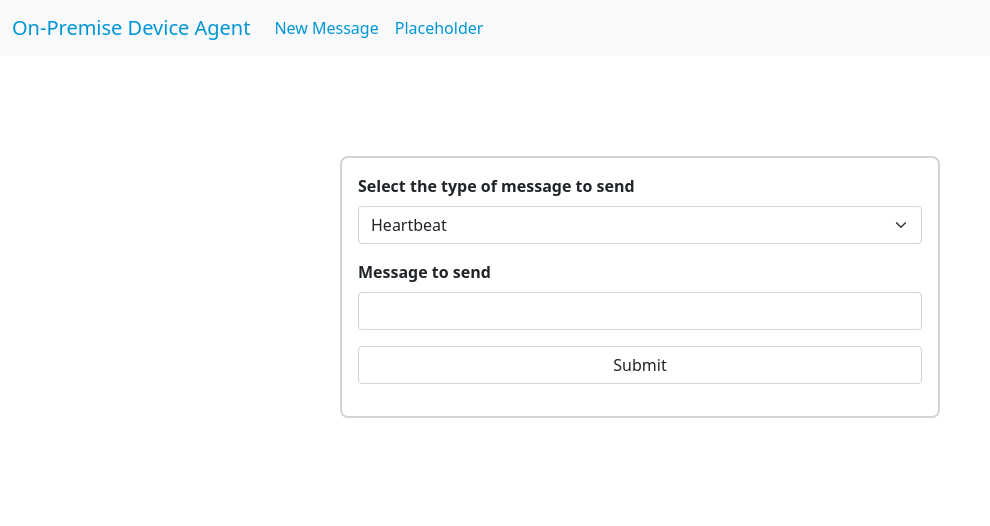
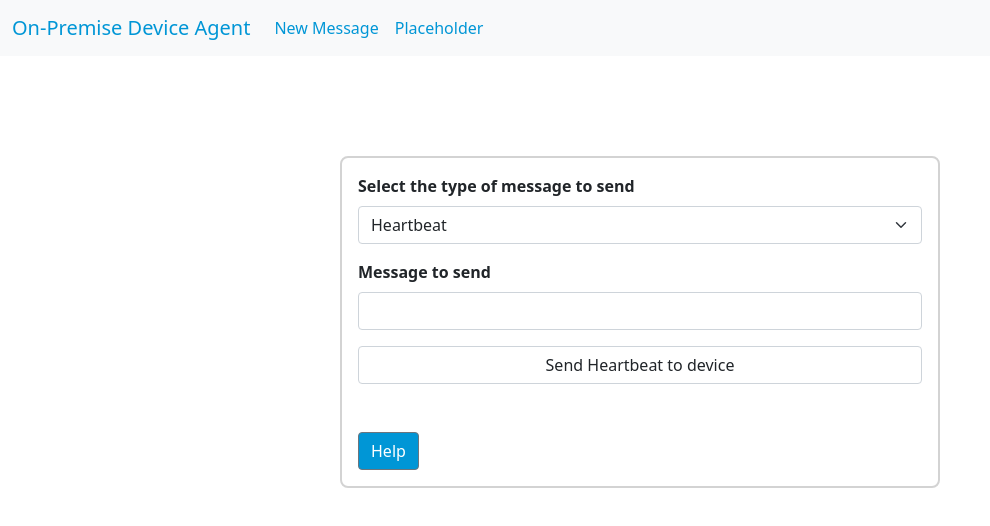
Before and after one commit to sergioandresestrada/OnPremiseDeviceAgent, a React (Create React App) app in the folder cloud-infra/frontend/: page / in a window 1280 px wide. Shown: the top 526 px of the page, without its empty margins (0-990 px from the left). Built offline with nearby package versions, Linux system fonts and the light colour scheme.

Commit message:
Added Help to all previous functionalities

```diff
--- a/cloud-infra/frontend/src/App.tsx
+++ b/cloud-infra/frontend/src/App.tsx
@@ -9,7 +9,7 @@ function App() {
       <header>
         <Header />
       </header>
-      <div className='Form'>
+      <div className='Form' >
         <Form/>
       </div>
     </div>
--- a/cloud-infra/frontend/src/Components/Heartbeat.tsx
+++ b/cloud-infra/frontend/src/Components/Heartbeat.tsx
@@ -1,6 +1,7 @@
 import React, { FormEvent } from "react";
 import { Form as FormRS, FormGroup, Input, Label, Modal, ModalBody, ModalHeader, Spinner, Button, ModalFooter} from 'reactstrap';
 import { URL } from '../utils/utils';
+import Help from "./Help";
 
 interface IHeartbeat{
     message : string,
@@ -94,9 +95,15 @@ class Heartbeat extends React.Component<{}, IHeartbeat>{
                         <Input onChange={this.handleChangeMessage} type="text" id="heartbeatMessage" value={this.state.message} required/>
                     </FormGroup>
                     <FormGroup>
-                        <Input type="submit" value="Submit" />
+                        <Input type="submit" value="Send Heartbeat to device"/>
                     </FormGroup>
                 </FormRS>
+
+                <Help
+                    message={"You can use a Heartbeat message to test whether a device is active or not.\n"+
+                                "Introduce the desired message to send and click the button."}
+                    opened={false}
+                />
 
                 {/* Renders a modal stating that the new job is being processed whenever a new now has been submitted until
                     response from server is received */}
--- /dev/null
+++ b/cloud-infra/frontend/src/Components/Help.tsx
@@ -0,0 +1,37 @@
+import React from "react";
+import { Button, Card, CardBody, Collapse } from "reactstrap";
+
+interface IHelp{
+    message : string,
+    opened: boolean
+}
+
+class Help extends React.Component<IHelp, IHelp>{
+    constructor(props: any){
+        super(props)
+        this.state = props
+
+        this.toggle = this.toggle.bind(this);
+    }
+
+    toggle() {
+        this.setState({ opened: !this.state.opened });
+    }
+
+    render(){
+        return(
+            <div>
+                <Button onClick={this.toggle} style={{ marginTop: '2rem', backgroundColor:"#0096D6"}}>Help</Button>
+                <Collapse isOpen={this.state.opened}>
+                <Card>
+                    <CardBody>
+                    {this.state.message}
+                    </CardBody>
+                </Card>
+                </Collapse>
+      </div>
+        )
+    }
+}
+
+export default Help;
--- a/cloud-infra/frontend/src/Components/Job.tsx
+++ b/cloud-infra/frontend/src/Components/Job.tsx
@@ -1,6 +1,7 @@
 import React, { FormEvent } from "react";
 import { Form as FormRS, FormGroup, Input, Label, Modal, ModalBody, ModalHeader, Spinner, Button, ModalFooter, FormText} from 'reactstrap';
 import { isValidFile, URL, validateIP } from '../utils/utils';
+import Help from "./Help";
 
 enum Material {
     "HR PA 11" = "HR PA 11",
@@ -153,9 +154,16 @@ class Job extends React.Component<{}, IJob>{
                         <FormText>Select the file to send to the job</FormText>
                     </FormGroup>
                     <FormGroup>
-                        <Input type="submit" value="Submit"/>
+                        <Input type="submit" value="Print"/>
                     </FormGroup>
                 </FormRS>
+
+                <Help
+                    message={"You can use a Job message to print an archive in the desired device.\n"+
+                                "Select the desired material to be used, the device and the corresponding file (only STL and PDF are supported)\n"+
+                                "and click the button."}
+                    opened={false}
+                />
 
                 {/* Renders a modal stating that the new job is being processed whenever a new now has been submitted until
                     response from server is received */}
--- a/cloud-infra/frontend/src/Components/Upload.tsx
+++ b/cloud-infra/frontend/src/Components/Upload.tsx
@@ -1,6 +1,7 @@
 import React, { FormEvent } from "react";
 import { Form as FormRS, FormGroup, Input, Label, Modal, ModalBody, ModalHeader, Spinner, Button, ModalFooter} from 'reactstrap';
 import { URL, validateIP } from '../utils/utils';
+import Help from "./Help";
 
 enum UploadInfoTypes {
     "Jobs" = "Jobs",
@@ -123,9 +124,17 @@ class Upload extends React.Component<{}, IUpload>{
                         </Input>
                     </FormGroup>
                     <FormGroup>
-                        <Input type="submit" value="Submit" />
+                        <Input type="submit" value={"Request " + this.state.UploadInfo + " information"} />
                     </FormGroup>
                 </FormRS>
+
+                <Help
+                    message={"You can use an Upload message to request information from a device.\n"+
+                                "Requested information can be device's Jobs list or device's identification.\n"+
+                                "Select the device an desired information to request and click the button.\n"+
+                                "Requested information can be checked, when received back, on the corresponding tab you can find at the top"}
+                    opened={false}
+                />
 
                 {/* Renders a modal stating that the new job is being processed whenever a new now has been submitted until
                     response from server is received */}
```
